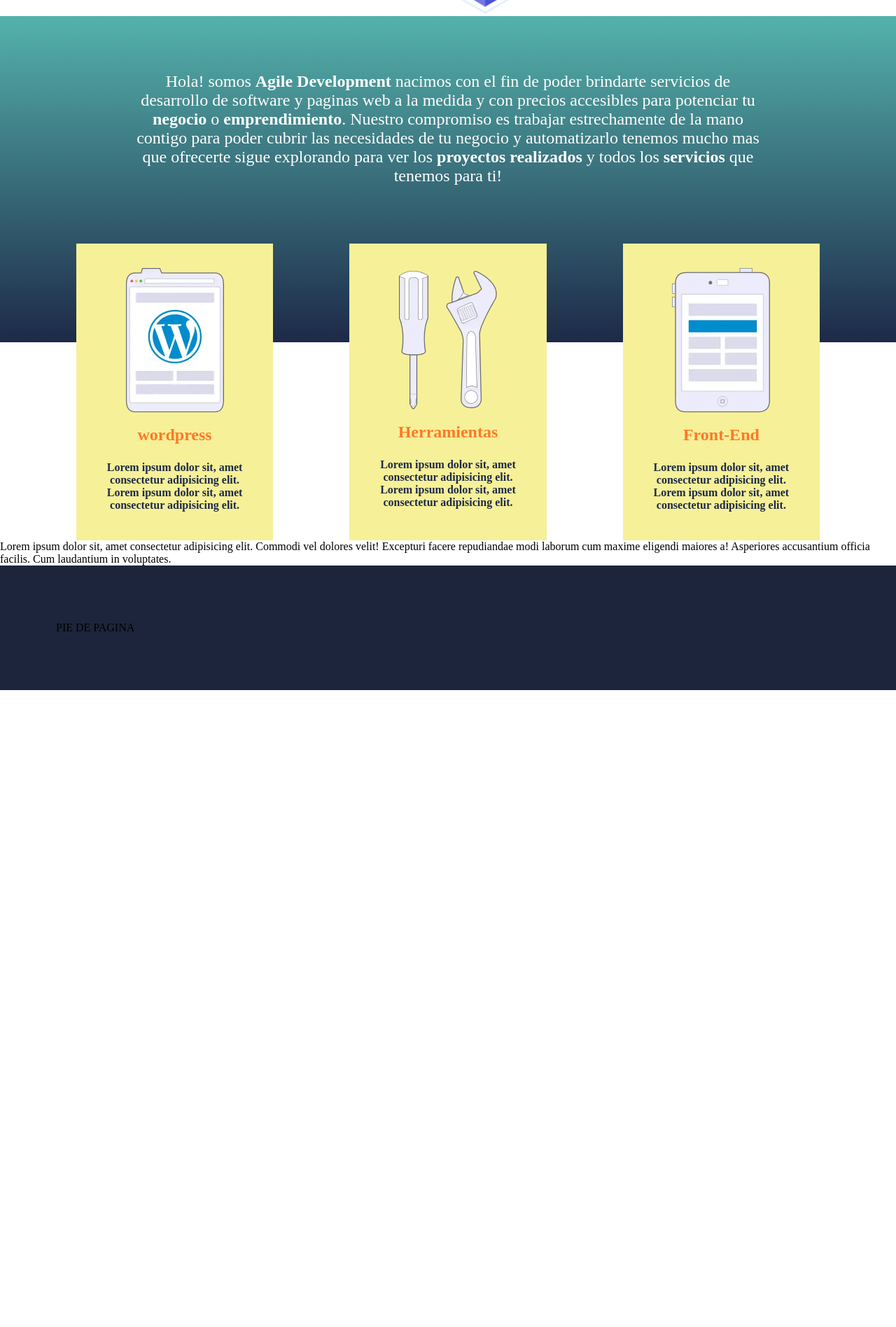
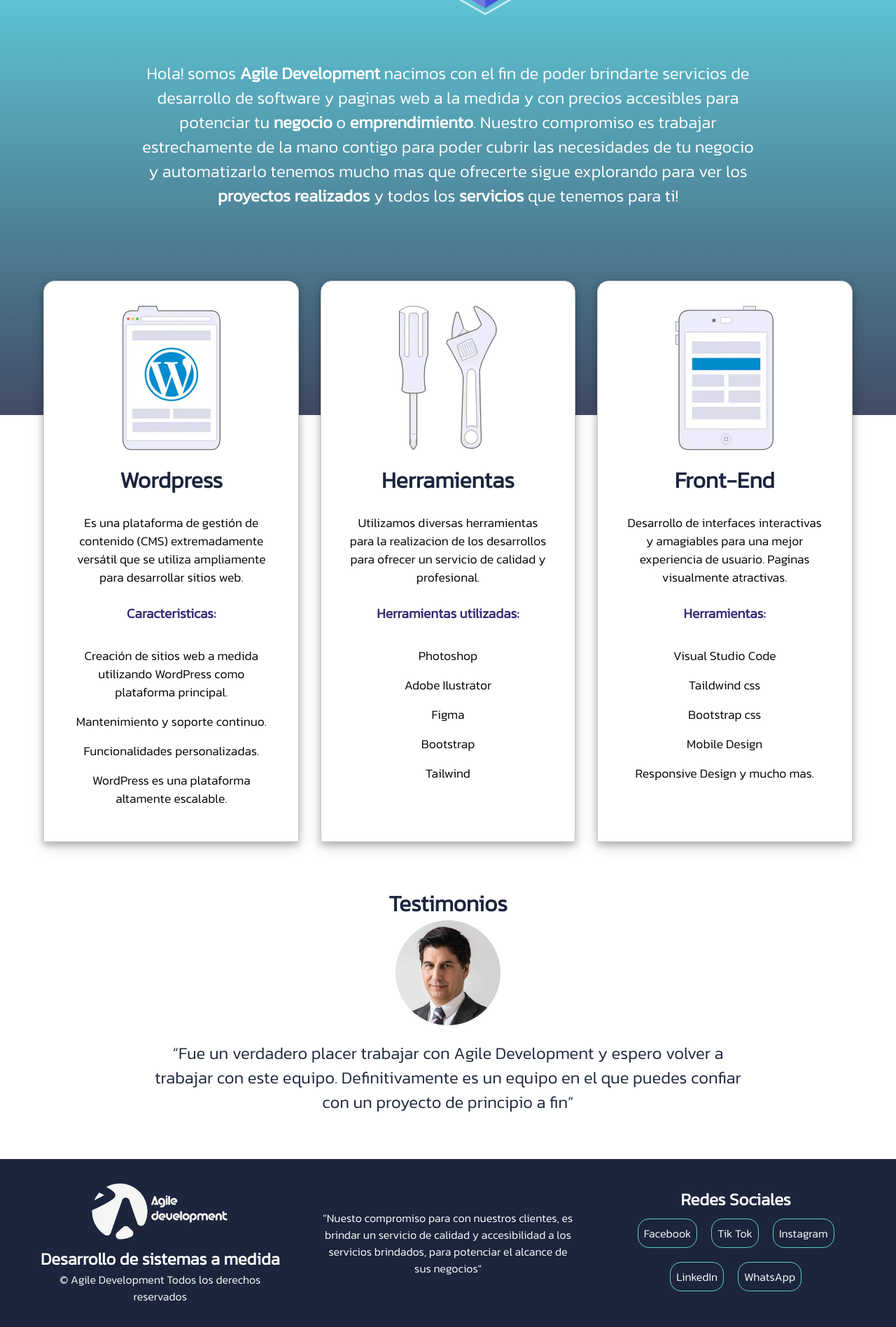
Before and after one commit to One-For-Alls/agileDevelpment, a PHP site: page / in a window 1280 px wide. Shown: the part 684-2580 px from the top of the page at 70% size. Before the commit the page ends 1670 px from the top, so only its background shows below. Run offline with PHP 8.4, Linux system fonts and the light colour scheme.

Commit message:
quinto commit

```diff
--- a/index.html
+++ b/index.html
@@ -7,6 +7,9 @@
   <meta name="viewport" content="width=device-width, initial-scale=1.0">
   <link rel="shortcut icon" href="./public/img/logo2.svg" type="image/x-icon">
   <link rel="stylesheet" href="./public/css/index.css">
+  <link rel="preconnect" href="https://fonts.googleapis.com">
+<link rel="preconnect" href="https://fonts.gstatic.com" crossorigin>
+<link href="https://fonts.googleapis.com/css2?family=Kanit:ital,wght@0,300;1,200;1,300&display=swap" rel="stylesheet">
   <title>Agile Development</title>
 </head>
 
@@ -19,78 +22,55 @@
       <div class="container-header-col-2">
         <nav>
           <ul class="main-menu">
-            <li><a class="child-primary" href="">Inicio</a></li>
-            <li class="dropdown"><a class="child-primary" href="">servicios</a>
-              <ul class="dropdown-child">
-                <li><a href="">Paginas web</a></li>
-                <li><a href="">Desarrollo de software</a></li>
-                <li><a href="">Venta de Dominio</a></li>
-                <li><a href="">Alojamiento de hosting</a></li>
-                <li><a href="">Diseño de logos</a></li>
-              </ul>
-            </li>
-            <li><a class="child-primary" href="">proyectos</a></li>
-            <li><a class="child-primary" href="">Articulos</a></li>
-            <li><a class="child-primary" href="">nosotros</a></li>
-            <li><a class="child-primary" href="">contacto</a>
-            </li>
+            <li> <a id="home" class="child-primary" href="">Inicio</a> </li>
+            <li> <a id="services" class="child-primary" href="">servicios</a> </li>
+            <li> <a id="proyects" class="child-primary" href="">proyectos</a> </li>
+            <li> <a id="Articles" class="child-primary" href="">Articulos</a> </li>
+            <li> <a id="About" class="child-primary" href="">nosotros</a> </li>
+            <li> <a id="contact" class="child-primary" href="">contacto</a> </li>
           </ul>
         </nav>
       </div>
     </div>
   </header>
   <main id="container-main">
-    <div class="main-portada">
-      <div class="main-img-p">
-        <div class="img-p-container">
-          <img class="img-p-0" src="./public/img/slider-1.png">
+  </main>
+  <footer>
+    <div class="footer-container">
+      <div class="footer-body">
+        <div class="footer-child">
+          <div class="child-first">
+            <img src="./public/img/logo.png" alt="logo">
+            <h1>Desarrollo de sistemas a medida</h1>
+            <h4>&copy; Agile Development Todos los derechos reservados</h4>
+          </div>
+        </div>
+        <div class="footer-child">
+          <div>
+            <p>"Nuesto compromiso para con nuestros clientes, es brindar un servicio de calidad y accesibilidad a los servicios brindados, para potenciar el alcance de sus negocios"
+            </p>
+          </div>
+        </div>
+        <div class="footer-child">
+          <div>
+            <h2>Redes Sociales</h2>
+            <div class="footer-redes">
+              <a href="">Facebook</a>
+              <a href="">Tik Tok</a>
+              <a href="">Instagram</a>
+              <a href="">LinkedIn</a>
+              <a href="">WhatsApp</a>
+            </div>
+          </div>
         </div>
       </div>
-      <div class="main-img-s">
-        <img class="img-s-0" src="./public/img/wave.svg" alt="-">
-        <img class="img-s-1" src="./public/img/wave.svg" alt="-">
-      </div>
     </div>
-    <section id="services-small-container">
-      <div class="services-body">
-        <div class="services-body-title">
-          <p>
-            Hola! somos <strong>Agile Development</strong> nacimos con el fin de poder brindarte servicios de desarrollo
-            de software y paginas web a
-            la medida y con precios accesibles para potenciar tu <strong>negocio</strong> o
-            <strong>emprendimiento</strong>.
-            Nuestro compromiso es trabajar estrechamente de la mano contigo para poder cubrir las necesidades de tu
-            negocio y automatizarlo
-            tenemos mucho mas que ofrecerte sigue explorando para ver los <strong>proyectos realizados</strong> y todos
-            los <strong>servicios</strong> que tenemos para ti!
-          </p>
-          </p>
-        </div>
-      </div>
-    </section>
-    <section id="services-small-container-2">
-      <div class="services-body-child">
-        <figure>
-          <img src="./public/img/wordpress.webp" alt="">
-          <h1>wordpress</h1>
-          <h4>Lorem ipsum dolor sit, amet consectetur adipisicing elit. Lorem ipsum dolor sit, amet consectetur adipisicing elit.</h4>
-        </figure>
-        <figure>
-          <img src="./public/img/herramientas.webp" alt="">
-          <h1>Herramientas</h1>
-          <h4>Lorem ipsum dolor sit, amet consectetur adipisicing elit. Lorem ipsum dolor sit, amet consectetur adipisicing elit.</h4>
-        </figure>
-        <figure>
-          <img src="./public/img/front.webp" alt="">
-          <h1>Front-End</h1>
-          <h4>Lorem ipsum dolor sit, amet consectetur adipisicing elit. Lorem ipsum dolor sit, amet consectetur adipisicing elit.</h4>
-        </figure>
-      </div>
-    </section>
-    <section>Lorem ipsum dolor sit, amet consectetur adipisicing elit. Commodi vel dolores velit! Excepturi facere repudiandae modi laborum cum maxime eligendi maiores a! Asperiores accusantium officia facilis. Cum laudantium in voluptates.</section>
-  </main>
-  <footer>PIE DE PAGINA</footer>
+  </footer>
 </body>
+<script
+  src="https://code.jquery.com/jquery-3.7.0.min.js"
+  integrity="sha256-2Pmvv0kuTBOenSvLm6bvfBSSHrUJ+3A7x6P5Ebd07/g="
+  crossorigin="anonymous"></script>
 <script src="./public/js/index.js"></script>
 
 </html>
--- /dev/null
+++ b/pages/principal.html
@@ -0,0 +1,86 @@
+<div class="main-portada">
+  <div class="main-img-p">
+    <div class="img-p-container">
+      <img class="img-p-0" src="./public/img/slider-1.png">
+    </div>
+  </div>
+  <div class="main-img-s">
+    <img class="img-s-0" src="./public/img/wave.svg" alt="-">
+    <img class="img-s-1" src="./public/img/wave.svg" alt="-">
+  </div>
+</div>
+<section id="tools-small-container">
+  <div class="tools-body">
+    <div class="tools-body-title">
+      <p>
+        Hola! somos <strong>Agile Development</strong> nacimos con el fin de poder brindarte servicios de desarrollo
+        de software y paginas web a
+        la medida y con precios accesibles para potenciar tu <strong>negocio</strong> o
+        <strong>emprendimiento</strong>.
+        Nuestro compromiso es trabajar estrechamente de la mano contigo para poder cubrir las necesidades de tu
+        negocio y automatizarlo
+        tenemos mucho mas que ofrecerte sigue explorando para ver los <strong>proyectos realizados</strong> y todos
+        los <strong>servicios</strong> que tenemos para ti!
+      </p>
+      </p>
+    </div>
+  </div>
+</section>
+<section id="tools-small-container-2">
+  <div class="tools-body">
+    <figure>
+      <img src="./public/img/wordpress.webp" alt="">
+      <h1 class="tools-b-title">Wordpress</h1>
+        <p class="tools-b-description">
+          Es una plataforma de gestión de contenido (CMS) extremadamente versátil
+          que se utiliza ampliamente para desarrollar sitios web.
+        </p>
+      <h4 class="tools-b-sub-title">Caracteristicas:</h4>
+        <ul class="tools-b-sub-description">
+          <li>Creación de sitios web a medida utilizando WordPress como plataforma principal.</li>
+          <li>Mantenimiento y soporte continuo.</li>
+          <li>Funcionalidades personalizadas.</li>
+          <li>WordPress es una plataforma altamente escalable.</li>
+        </ul>
+    </figure>
+    <figure>
+      <img src="./public/img/herramientas2.webp" alt="">
+      <h1 class="tools-b-title">Herramientas</h1>
+        <p class="tools-b-description">Utilizamos diversas herramientas para la realizacion de los desarrollos
+        para ofrecer un servicio de calidad y profesional.</p>
+      <h4 class="tools-b-sub-title">Herramientas utilizadas:</h4>
+        <ul class="tools-b-sub-description">
+          <li>Photoshop</li>
+          <li>Adobe Ilustrator</li>
+          <li>Figma</li>
+          <li>Bootstrap</li>
+          <li>Tailwind</li>
+        </ul>
+    </figure>
+    <figure>
+      <img src="./public/img/front.webp" alt="">
+      <h1 class="tools-b-title">Front-End</h1>
+        <p class="tools-b-description">Desarrollo de interfaces interactivas y amagiables para una mejor experiencia de usuario. Paginas visualmente atractivas.</p>
+      <h4 class="tools-b-sub-title">Herramientas:</h4>
+      <ul class="tools-b-sub-description">
+        <li>Visual Studio Code</li>
+        <li>Taildwind css</li>
+        <li>Bootstrap css</li>
+        <li>Mobile Design</li>
+        <li>Responsive Design y mucho mas.</li>
+      </ul>
+    </figure>
+  </div>
+</section>
+<section class="testimonios-portada">
+  <div class="testimonios-container">
+    <div class="testimonios-body">
+      <h1 class="testimonio-titulo">Testimonios</h1>
+        <img class="testimonio-img" src="../public/img/testimonios/testimonio-portada.jpg" alt="">
+      <p class="testimonio-texto">
+        “Fue un verdadero placer trabajar con Agile Development y espero volver a trabajar con este equipo.
+        Definitivamente es un equipo en el que puedes confiar con un proyecto de principio a fin”
+      </p>
+    </div>
+  </div>
+</section>
--- a/public/css/index.css
+++ b/public/css/index.css
@@ -6,7 +6,7 @@
 */
 :root {
   --font-root-size:1em;
-  --bg-primario:#1D2948;
+  --bg-primario:#352775;
   --bg-secundario-1:#F6F098;
   --bg-secundario-2:#ff7927;
   --bg-secundario-3:#5fcec1;
@@ -16,10 +16,11 @@
   margin: 0;
   padding: 0;
   box-sizing: border-box;
+  font-family: 'Kanit', sans-serif;
 }
 
 #container-header {
-  background-color: #1D2948;
+  background-color: var(--bg-primario);
   padding: .5rem 0;
 }
 
@@ -54,7 +55,8 @@
 }
 
 .container-header-col-2 nav .main-menu li .child-primary {
-  font-size: var(--font-root-size);
+  font-size: 1.1rem;
+  font-weight: 400;
   text-decoration: none;
   color: #ffffff;
   padding: .4em .6em;
@@ -91,7 +93,7 @@
 .dropdown-child {
   display: none;
   position: absolute;
-  background-color: var(--bg-primario);
+  background-color: #1d2948c4;
   list-style: none;
   left: .6em;
   right: .6em;
@@ -144,67 +146,165 @@
 #container-main .main-img-s .img-s-1{
   margin-top: 1rem;
   transform: rotate(180deg);
+  vertical-align: top;
 }
 
-#services-small-container {
-  background: linear-gradient(0deg, rgba(29,41,72,1) 0%, rgba(84,178,172,1) 100%);
+#tools-small-container {
+  background: linear-gradient(0deg, rgba(29, 41, 72, 0.838) 0%, rgb(93, 195, 211) 100%);
   padding-bottom: 9rem;
 }
-.services-body {
-  margin: auto;
-  margin-top: 1.5rem;
+.tools-body {
+  margin: 0 0 4rem auto;
+  display: flex;
+  justify-content: space-evenly;
   width: 100%;
 }
 
-.services-body-title {
+.tools-body-title {
   font-size: 1.5rem;
   color: #fff;
   text-align: center;
-  padding: 4rem;
+  padding: 4.5rem;
 }
 
-.services-body-title p{
+.tools-body-title p{
   margin: 1rem 8rem;
 }
 
-.services-body-child{
-  display: flex;
-  justify-content: space-evenly;
-  width: 100%;
-  margin-top: 3.2rem;
+
+#tools-small-container-2 {
+  margin: -12rem 2rem 0 2rem;
 }
 
-.services-body-child figure{
-  background-color: var(--bg-secundario-1);
-  width: 22%;
+.tools-body figure{
+  background-color: #fff;
+  width: 30%;
   display: flex;
   align-items: center;
-  justify-content: center;
+  justify-content: flex-start;
   flex-direction: column;
   padding: 2.2rem;
+  border: 1px solid #ccc;
+  border-radius: 1rem 1rem 0 0;
+  box-shadow: 0 4px 8px 0 rgba(0, 0, 0, 0.2), 0 6px 20px 0 rgba(0, 0, 0, 0.19);
 }
 
-.services-body-child figure img{
+.tools-body figure img{
   max-width: 140px;
 }
 
-.services-body-child figure h1{
+.tools-body figure .tools-b-title{
   padding: 1.2rem;
-  color: var(--bg-secundario-2);
-}
-
-.services-body-child figure h4{
-  padding: 5px;
-  color: var(--bg-primario);
+  color: #1c253c;
+  font-size: 2rem;
   text-align: center;
 }
 
-#services-small-container-2 {
-  margin-top: -12rem;
+.tools-body figure .tools-b-description, .tools-body figure .tools-b-sub-description{
+  padding: 5px;
+  color: #000;
+  text-align: center;
+  font-size: 1.1rem;
+  list-style: none;
 }
+.tools-body figure .tools-b-sub-title{
+  text-align: center;
+  padding: 1.2rem;
+  color: var(--bg-primario);
+  font-size: 1.2rem;
+}
+
+.tools-body figure .tools-b-sub-description li{
+  padding: .5rem 0;
+}
+
+.testimonios-container {
+  text-align: center;
+  max-width: 980px;
+  margin: 0 auto;
+  color: #1c253c;
+}
+
+.testimonios-container .testimonio-titulo {
+  font-size: 2rem;
+}
+
+.testimonios-container .testimonio-img{
+  width: 150px;
+  height: 150px;
+  border-radius: 999px;
+  background-size: cover;
+}
+
+.testimonios-container .testimonio-texto{
+  font-size: 1.5rem;
+  text-align: center;
+  padding: 1rem 4rem;
+}
+
 footer {
+  margin-top: 3rem;
   background-color: #1c253c;
-  padding: 5rem;
+  padding: 2rem;
+}
+
+.footer-container {
+  width: 100%;
+  margin: auto;
+  color: #fff;
+}
+
+.footer-body {
+  display: flex;
+  justify-content: space-evenly;
+  gap: 2rem;
+  align-items: center;
+}
+
+.footer-child {
+  display: flex;
+  justify-content: center;
+  width: 30%;
+  text-align: center;
+}
+
+.child-first{
+text-align: center;
+}
+
+.child-first img{
+  width: 200px;
+}
+
+.child-first h1 {
+  font-size: 1.5rem;
+}
+
+.child-first h4 {
+  font-weight: 300;
+}
+
+.footer-redes {
+  display: flex;
+  align-items: center;
+  flex-wrap: wrap;
+  justify-content: center;
+}
+
+.footer-redes a{
+  margin: 10px;
+  text-decoration: none;
+  padding: .5rem;
+  border: 1px solid var(--bg-secundario-3);
+  border-radius: 1rem;
+  color: #fff;
+}
+
+.footer-redes a:hover{
+  background-color: var(--bg-secundario-3);
+  color: var(--bg-primario);
+  border: 1px solid transparent;
+  font-weight: 600;
 }
 
 @media only screen and (min-width: 1200px) {
--- a/public/js/index.js
+++ b/public/js/index.js
@@ -0,0 +1,14 @@
+const d = document;
+$('#container-main').load('pages/principal.html');
+d.addEventListener('click', (e) => {
+
+  e.preventDefault();
+  let url = e.target;
+
+  if(url.matches('#home')){
+    $('#container-main').load('pages/principal.html');
+  }else if(url.matches('#services')){
+    $('#container-main').load('pages/services.html');
+  }
+
+})
```
Also changed, not shown: ad.html (deleted), pages/services.html (added), public/img/herramientas2.webp (added), public/img/testimonios/testimonio-portada.jpg (added), 3 other files.
